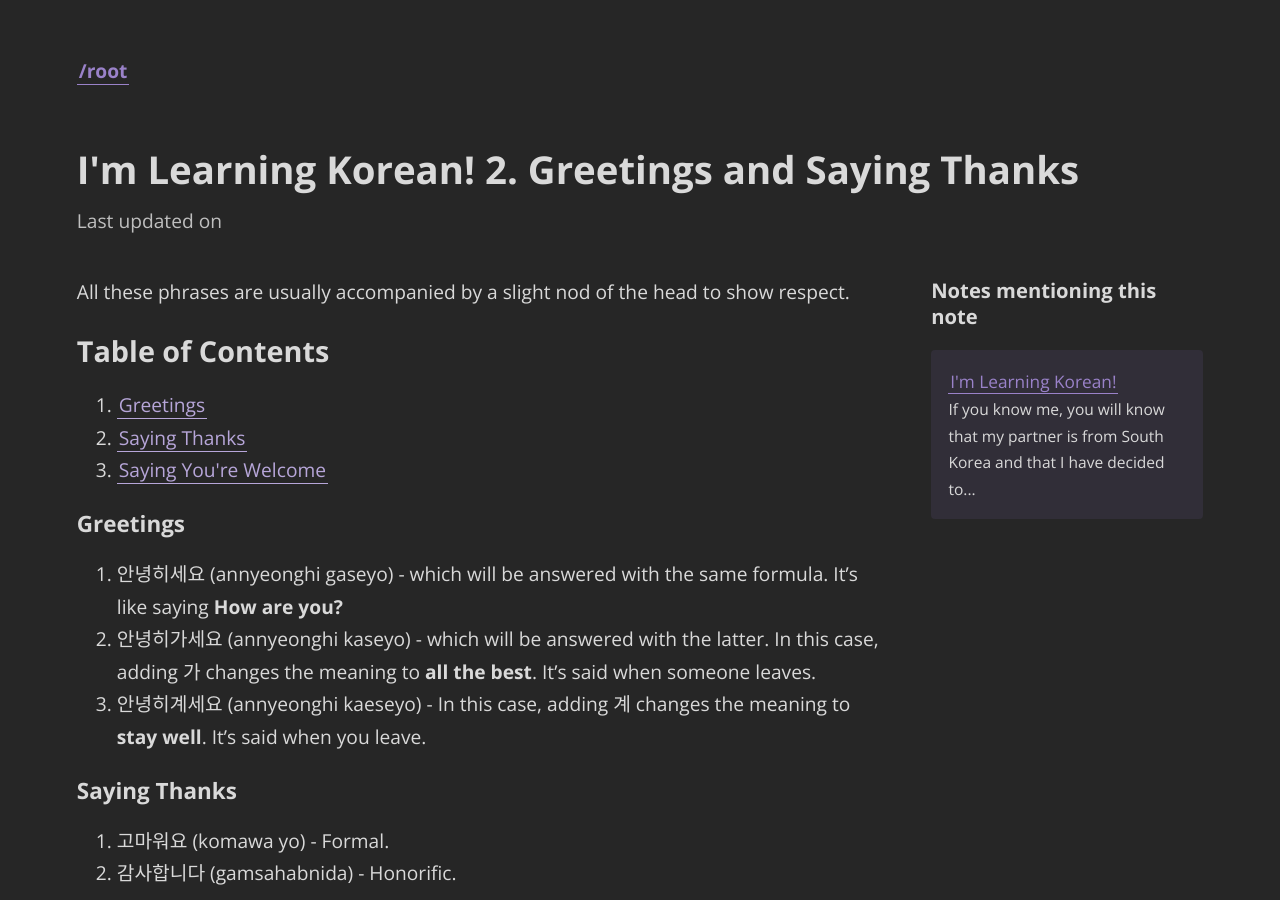
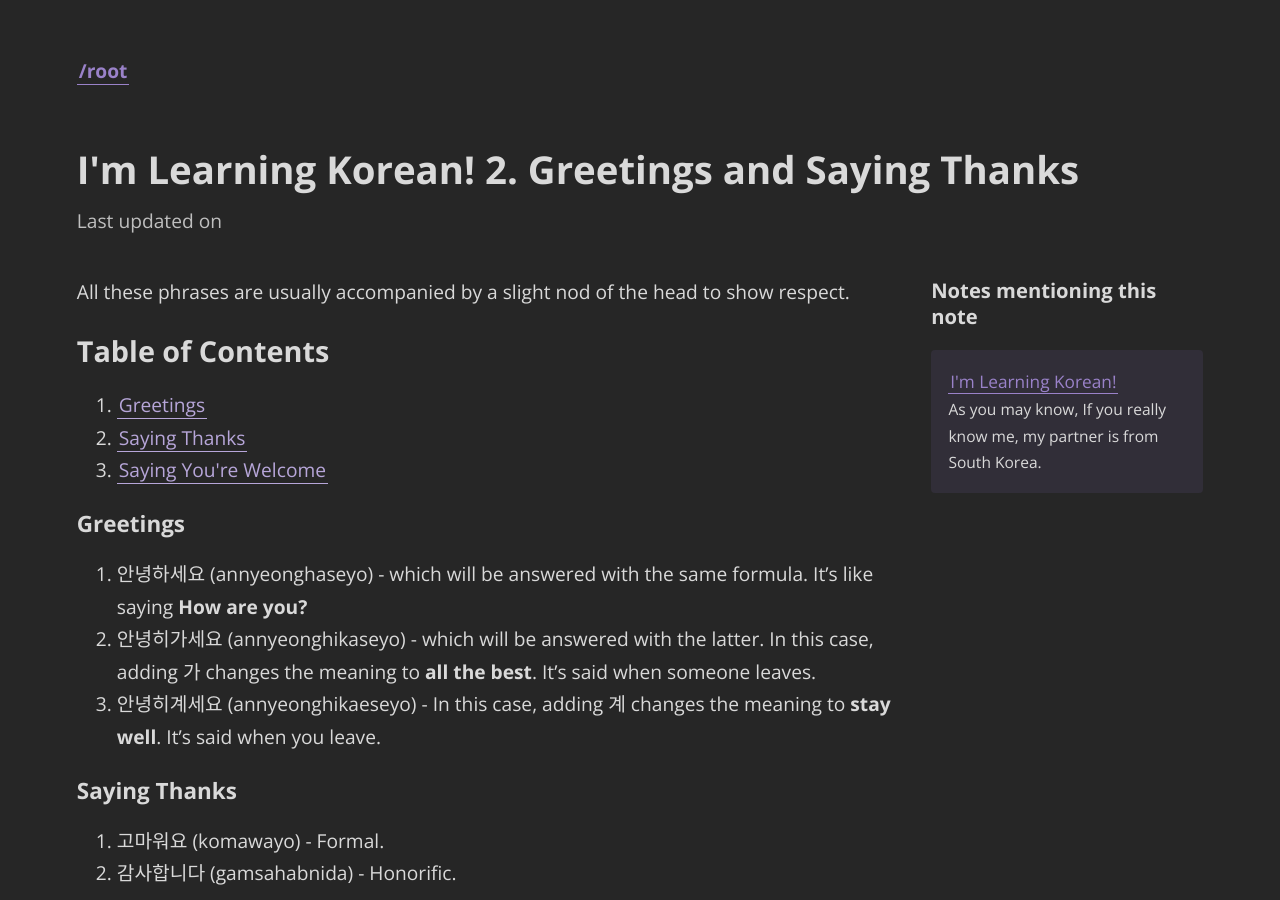
Before and after one commit to devcarlosmolero/garden.carlosmolero.com, a Jekyll site: the page built from _notes/Korean/I'm Learning Korean! 2. Simple interactions.md, in a window 1280 px wide and 900 px high. Built offline with Jekyll 4.4.1, drawn with Linux system fonts in a browser that asks for light colours.

Commit message:
update: posts

```diff
--- a/_notes/Korean/I'm Learning Korean! 2. Simple interactions.md
+++ b/_notes/Korean/I'm Learning Korean! 2. Simple interactions.md
@@ -10,13 +10,13 @@ All these phrases are usually accompanied by a slight nod of the head to show re
 </ol>
 ### Greetings
 
-1. 안녕히세요 (annyeonghi gaseyo) - which will be answered with the same formula. It's like saying **How are you?**
-2. 안녕히가세요 (annyeonghi kaseyo) - which will be answered with the latter. In this case, adding 가 changes the meaning to **all the best**. It's said when someone leaves.
-3. 안녕히계세요 (annyeonghi kaeseyo) - In this case, adding 계 changes the meaning to **stay well**. It's said when you leave.
+1. 안녕하세요 (annyeonghaseyo) - which will be answered with the same formula. It's like saying **How are you?**
+2. 안녕히가세요 (annyeonghikaseyo) - which will be answered with the latter. In this case, adding 가 changes the meaning to **all the best**. It's said when someone leaves.
+3. 안녕히계세요 (annyeonghikaeseyo) - In this case, adding 계 changes the meaning to **stay well**. It's said when you leave.
 
 ### Saying Thanks
 
-1. 고마워요  (komawa yo) - Formal.
+1. 고마워요  (komawayo) - Formal.
 2. 감사합니다 (gamsahabnida) - Honorific.
 
 ### Saying You're Welcome
--- a/_notes/Korean/I'm Learning Korean!.md
+++ b/_notes/Korean/I'm Learning Korean!.md
@@ -3,7 +3,9 @@ title: I'm Learning Korean!
 list: "true"
 emoji: 🇰🇷
 ---
-If you know me, you will know that my partner is from South Korea and that I have decided to learn Korean because I am convinced that **to know a person you have to know their culture deeply and there is no greater expression of a people's culture than their language**.
+As you may know, If you *really* know me, my partner is from South Korea.
+
+Since I am convinced that **to know a person you have to know their culture deeply and there is no greater expression of a people's culture than their language**, I have decided to learn Korean for her.
 
 Throughout my life I have learned some languages such as English or French but **this is different for me and an absolute departure from my comfort zone**...
 
```
